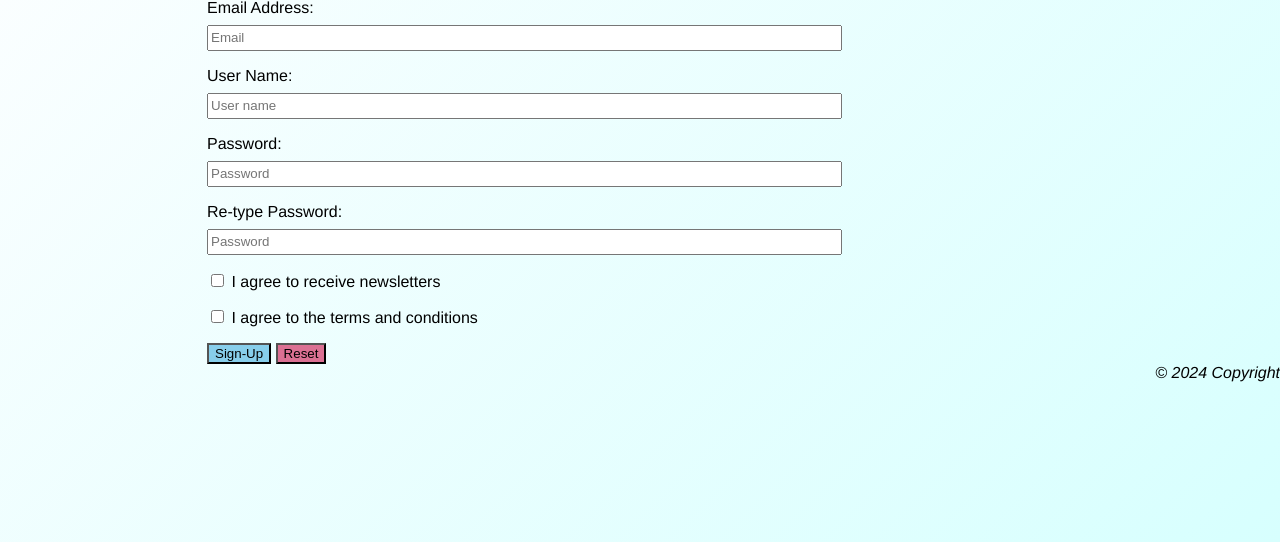
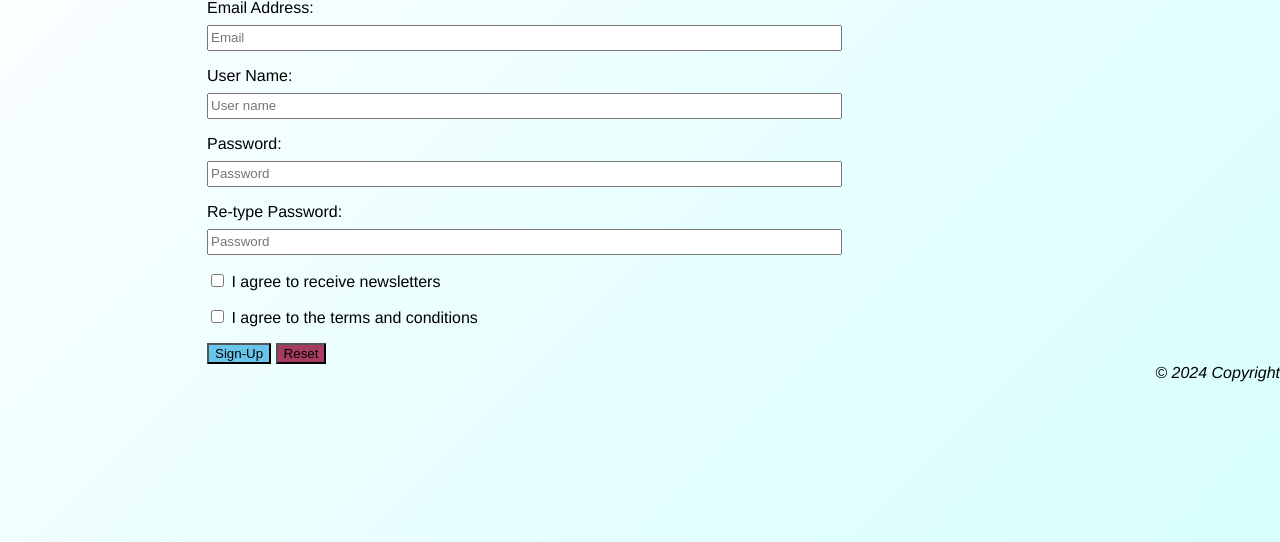
Before and after one commit to yenyih24/TravelBlog, a PHP site: page /pages/registrationForm.php in a window 1280 px wide. Shown: the part 258-800 px from the top of the page. Run offline with PHP 8.4, Linux system fonts and the light colour scheme.

Commit message:
Delete .info in css. because it doesn't be used.

```diff
--- a/css/form.css
+++ b/css/form.css
@@ -1,13 +1,8 @@
-
 /*Set the warning font color*/
 .warning {
     color: red;
   }
 
-  /*Set the info font color*/
-.info {
-    color:blue;
-}
 
 /* Set the width to 80% of the viewport width, and center the form */
 .form-container{
@@ -34,9 +29,9 @@
 }
 
 button{
-    background:skyblue;
+    background:rgb(104, 198, 236);
 }
 
 .reset{
-    background: palevioletred;
+    background: rgb(168, 60, 96);
 }
```
